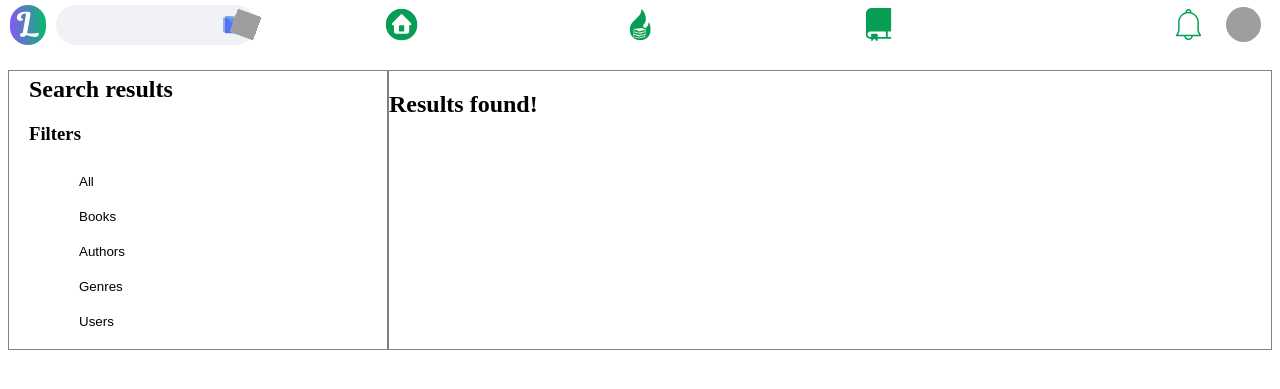
After one commit to Scion-Kin/Libly, a Flask app: template web_client/templates/search_results.html in a window 1280 px wide. The commit adds this page. Shown: the top 389 px of the page. Run offline with Flask 3, Linux system fonts and the light colour scheme; the template is opened without the code that fills it, so the values that code supplies are empty; grey boxes are pictures that could not be loaded.

Commit message:
Search algorithm added

```diff
--- a/web_client/app.py
+++ b/web_client/app.py
@@ -22,10 +22,17 @@ def home():
     if request.method == 'POST':
         keywords = request.form.get('keywords')
 
-        headers = {"Content-Type": "application/json"}
-        response = requests.post('http://0.0.0.0:5000/api/v1/search', headers=headers, json={"keywords": keywords})
+        try:
+            headers = {"Content-Type": "application/json"}
+            response = requests.post('http://0.0.0.0:5000/api/v1/search', headers=headers, json={"keywords": keywords})
 
-        print(response.json())
+            if response.status_code == 200:
+                print('\n', response.json(), '\n')
+
+                return render_template('search_results.html')
+
+        except Exception:
+            return render_template('search_results.html', error="Failed to reach server")
 
     if session and session['logged'] == True:
         return render_template('feed.html')
--- /dev/null
+++ b/web_client/static/scripts/search_results.js
@@ -0,0 +1,3 @@
+document.addEventListener('DOMContentLoaded', function () {
+    console.log('Document is ready.');
+});
--- a/web_client/static/styles/logged_in_header.css
+++ b/web_client/static/styles/logged_in_header.css
@@ -1,9 +1,3 @@
-body {
-    text-align: center;
-    font-family: Arial, Helvetica, sans-serif;
-    color: white;
-}
-
 header {
     display: flex;
     justify-content: space-between;
@@ -13,6 +7,10 @@ header {
     position: fixed;
     top: 0;
     left: 0;
+}
+
+main {
+    margin-top: 70px;
 }
 
 #user {
@@ -87,7 +85,7 @@ header {
     margin-top: 10px;
 }
 
-nav button, input[type="submit"] {
+input[type="submit"] {
     background: #059e54;
     color: white;
     padding: 10px;
@@ -96,6 +94,11 @@ nav button, input[type="submit"] {
     max-width: 150px;
     margin: auto;
     margin-top: 10px;
+}
+
+button {
+    border: none;
+    border-radius: 20px;
 }
 
 #site_logo {
@@ -125,6 +128,7 @@ nav button, input[type="submit"] {
 
 #book-icon {
     background-image: url('../images/book-icon.svg');
+    border-radius: 0;
 }
 
 #notification-icon {
--- /dev/null
+++ b/web_client/static/styles/search_results.css
@@ -0,0 +1,36 @@
+main {
+    display: flex;
+}
+
+aside {
+    width: 30%;
+    border: 1px solid grey;
+}
+
+aside h3,  aside h2 {
+    margin-top: 5px;
+    margin-left: 20px;
+}
+
+.results_nav {
+    display: flex;
+    flex-direction: column;
+    margin: 10px 10px;
+}
+
+.results_nav button {
+    text-align: left;
+    padding: 10px 60px;
+    background: none;
+    border-radius: 15px;
+    border: none;
+}
+
+.results_nav button:hover {
+    background-color: #e7e8e9;
+}
+
+section {
+    border: 1px solid grey;
+    width: 70%;
+}
--- a/web_client/templates/logged.html
+++ b/web_client/templates/logged.html
@@ -13,7 +13,7 @@
         <nav id="search">
             <div id="site_logo"></div>
             <form method="POST">
-                <input type="search" id="search" name="keywords">
+                <input type="search" id="search" name="keywords" required>
                 <div id="submit">
                     <input type="submit" id="book-grab" value="">
                     <label for="book-grab" id="grab"></label>
@@ -31,6 +31,8 @@
         </nav>
     </header>
     {% endblock %}
+    <main>
     {% block body %}{% endblock %}
+    </main>
 </body>
 </html>
--- /dev/null
+++ b/web_client/templates/search_results.html
@@ -0,0 +1,27 @@
+{% extends 'logged.html' %}
+{% block title %} Home {% endblock %}
+{% block head %}
+<link rel="stylesheet" href="../static/styles/search_results.css">
+<link rel="icon" href="../static/images/logo-maybe.svg">
+<script src="../static/scripts/search_results.js"></script>
+{% endblock %}
+{% block body %}
+{% if error %}
+    <section class="error">{{ error }}</section>
+{% else %}
+<aside>
+    <h2>Search results</h2>
+    <h3>Filters</h3>
+    <nav class="results_nav">
+        <button>All</button>
+        <button>Books</button>
+        <button>Authors</button>
+        <button>Genres</button>
+        <button>Users</button>
+    </nav>
+</aside>
+<section>
+    <h1>Results found!</h1>
+</section>
+{% endif %}
+{% endblock %}
```
